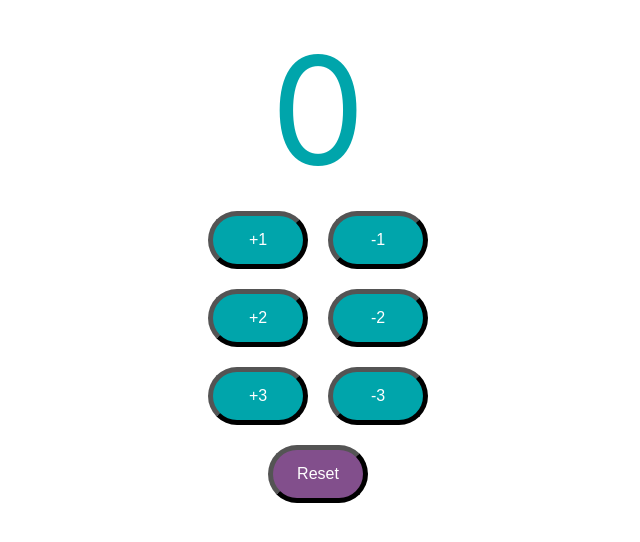
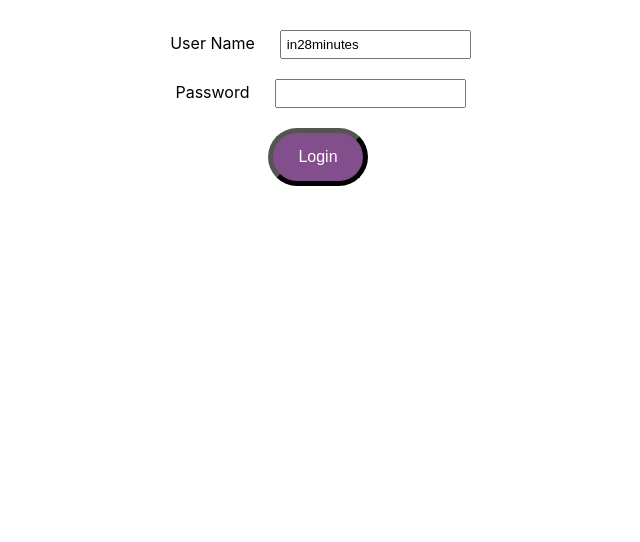
Before and after one commit to MohitSainiDev/Reacts-todo-app, a React (Create React App) app: page / in a window 1280 px wide. Shown: the top 542 px of the page, without its empty margins (322-962 px from the left). Built offline with nearby package versions, Linux system fonts and the light colour scheme.

Commit message:
Login Component

```diff
--- a/package.json
+++ b/package.json
@@ -8,6 +8,7 @@
     "@testing-library/user-event": "^13.5.0",
     "react": "^18.2.0",
     "react-dom": "^18.2.0",
+    "react-router-dom": "^6.22.1",
     "react-scripts": "5.0.1",
     "web-vitals": "^2.1.4"
   },
--- a/src/App.js
+++ b/src/App.js
@@ -1,4 +1,4 @@
-
+import TodoApp from './components/todo/TodoApp';
 import './App.css';
 import LearningComponent from './components/learning-examples/LearningComponent'
 import LearningJavaScript from './components/learning-examples/LearningJavaScript';
@@ -7,7 +7,7 @@ import Counter from './components/counter/Counter';
 function App() {
   return (
     <div className="App">
-    <Counter/>
+    <TodoApp/>
     </div>
   );
 }
--- /dev/null
+++ b/src/components/todo/TodoApp.css
@@ -0,0 +1,4 @@
+label,input,button{
+    margin: 10px;
+    padding: 5px;
+}
--- /dev/null
+++ b/src/components/todo/TodoApp.jsx
@@ -0,0 +1,90 @@
+import { useState } from 'react'
+import './TodoApp.css'
+import { BrowserRouter ,Routes ,Route,useNavigate} from 'react-router-dom'
+export default function TodoApp(){
+   return (
+    <div className="TodoApp">
+        <BrowserRouter>
+    <Routes>
+         <Route path='/' element={ <LoginComponent /> }></Route>
+        <Route path='/login' element={ <LoginComponent /> }></Route>
+        <Route path='/welcome' element={<WelcomeComponent /> }></Route>
+    </Routes>
+</BrowserRouter>
+    </div>
+   )
+}
+
+
+function LoginComponent(){
+
+    const[username,setUsername] =useState('in28minutes')
+    const[password,setPassword] =useState('')
+    const[showSuccessMessage,setshowSuccessMessage] =useState(false)
+    const[showErrorMessage,setshowErrorMessage] =useState(false)
+    const navigate = useNavigate();
+
+    function handelUsernameChange(event){
+        setUsername(event.target.value);
+    }
+    function handelPasswordChange(event){
+        setPassword(event.target.value);
+    }
+
+function handleSubmit(){
+    if(username==='in28minutes' && password==='dummy'){
+        setshowSuccessMessage(true)
+        setshowErrorMessage(false)
+        navigate('/welcome')
+    }
+    else{
+        setshowSuccessMessage(false)
+        setshowErrorMessage(true)
+    }
+}
+// function SuccessMessageComponent(){
+//     if(showSuccessMessage)
+//     {
+//     return  <div className="successMessage">Authenticated Successfully</div>
+//     }
+//     return null
+// }
+// function ErrorMessageComponent(){
+//     if(showErrorMessage)
+//     {
+//     return  <div className="errorMessage">Authentication Failed ,Please check your credentials</div>
+//     }
+//     return null
+// }
+    return(
+        <div className="Login">
+
+              {showSuccessMessage && <div className="successMessage">Authenticated Successfully</div>}
+              {showErrorMessage && <div className="errorMessage">Authentication Failed ,Please check your credentials</div>}
+            {/* <SuccessMessageComponent/>
+            <ErrorMessageComponent/> */}
+            <div className="LoginForm">
+                <div>
+                    <label>User Name</label>
+                    <input type="text" name="username" value={username} onChange={handelUsernameChange}/>
+                </div>
+                <div>
+                    <label>Password</label>
+                    <input type="password" name="password" value={password} onChange={handelPasswordChange}/>
+                </div>
+                <div>
+                   <button type="button" name="login" onClick={handleSubmit}>Login</button>
+                </div>
+            </div>
+        </div>
+    )
+}
+
+
+function WelcomeComponent(){
+    return(
+        <div className="Welcome">
+            Welcome Component
+        </div>
+    )
+}
```
Also changed, not shown: 1 other file (tests, documents, lock files or other folders).
